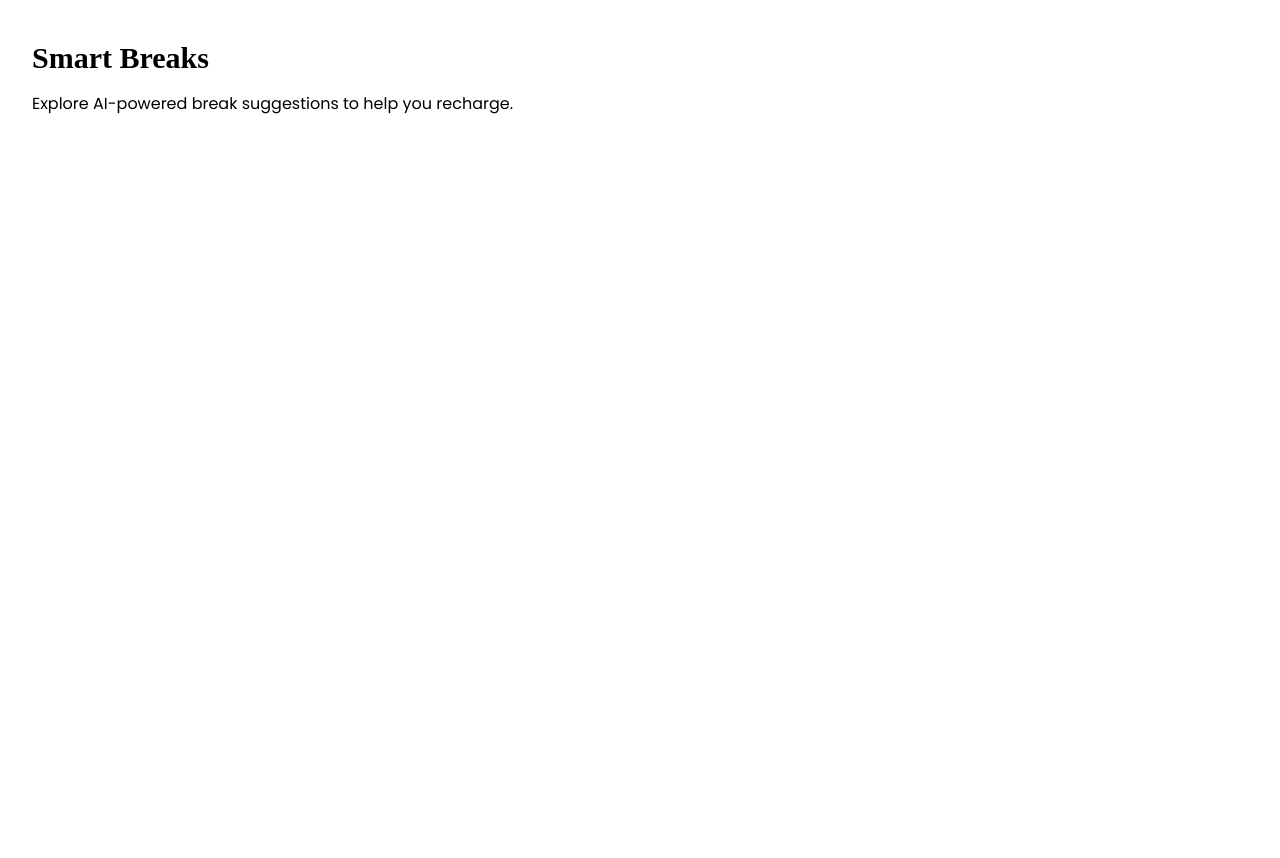
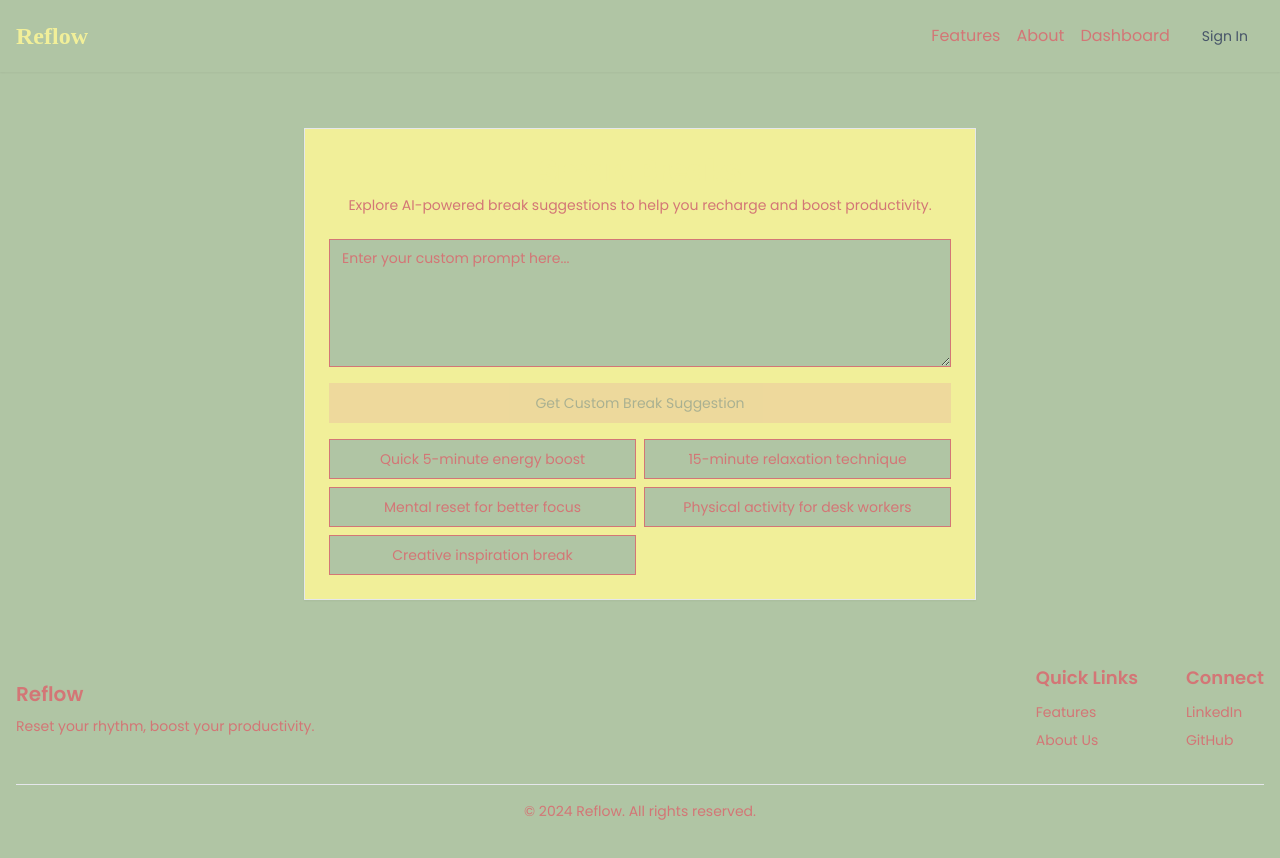
Before and after one commit to sahayvansh/reflow, a Next.js app: page /breaks in a window 1280 px wide. Shown: the top 858 px of the page. Before the commit the page ends 800 px from the top, so only its background shows below. Built offline with nearby package versions, Linux system fonts and the light colour scheme; no server answers; a web font is replaced by a local one.

Commit message:
started editing the breaks page

```diff
--- a/app/breaks/page.tsx
+++ b/app/breaks/page.tsx
@@ -1,8 +1,113 @@
+"use client";
+
+import React, { useState } from 'react';
+import { GoogleGenerativeAI } from "@google/generative-ai";
+import { Button } from "@/components/ui/button";
+import { Card, CardHeader, CardTitle, CardDescription, CardContent } from "@/components/ui/card";
+import { Textarea } from "@/components/ui/textarea";
+import { Loader2 } from "lucide-react";
+import Header from '@/components/Header';
+import Footer from '@/components/Footer';
+
+const apiKey = process.env.NEXT_PUBLIC_GEMINI_API_KEY;
+const genAI = new GoogleGenerativeAI(apiKey);
+
+const model = genAI.getGenerativeModel({
+  model: "gemini-1.5-pro",
+});
+
+const generationConfig = {
+  temperature: 0.7,
+  topP: 0.8,
+  topK: 40,
+  maxOutputTokens: 1024,
+};
+
+const presetPrompts = [
+  "Quick 5-minute energy boost",
+  "15-minute relaxation technique",
+  "Mental reset for better focus",
+  "Physical activity for desk workers",
+  "Creative inspiration break"
+];
+
 export default function BreaksPage() {
-    return (
-      <div className="container mx-auto mt-10">
-        <h1 className="text-3xl font-bold mb-4">Smart Breaks</h1>
-        <p>Explore AI-powered break suggestions to help you recharge.</p>
+  const [input, setInput] = useState("");
+  const [response, setResponse] = useState("");
+  const [isLoading, setIsLoading] = useState(false);
+
+  const handleSubmit = async (prompt: string) => {
+    setIsLoading(true);
+    try {
+      const chatSession = model.startChat({
+        generationConfig,
+        history: [],
+      });
+      const result = await chatSession.sendMessage(`As a productivity-focused AI assistant for the Reflow app, provide a specific and actionable break suggestion for the following prompt: "${prompt}". The suggestion should be concise, practical, and aimed at enhancing the user's productivity and well-being.`);
+      setResponse(result.response.text());
+    } catch (error) {
+      console.error("Error fetching response:", error);
+      setResponse("An error occurred while fetching the response.");
+    } finally {
+      setIsLoading(false);
+    }
+  };
+
+  return (
+    <div className="min-h-screen flex flex-col bg-background text-text bg-grain">
+      <Header />
+      <div className="container mx-auto mt-10 p-4 flex-grow">
+        <Card className="w-full max-w-2xl mx-auto bg-secondary">
+          <CardHeader>
+            <CardTitle className="text-3xl font-bold text-center text-secondary">Smart Breaks</CardTitle>
+            <CardDescription className="text-center text-text">Explore AI-powered break suggestions to help you recharge and boost productivity.</CardDescription>
+          </CardHeader>
+          <CardContent>
+            <div className="space-y-4">
+              <Textarea
+                placeholder="Enter your custom prompt here..."
+                value={input}
+                onChange={(e) => setInput(e.target.value)}
+                className="w-full h-32 bg-background text-text"
+              />
+              <Button
+                onClick={() => handleSubmit(input)}
+                className="w-full bg-accent text-slate-500 hover:bg-accent hover:text-white"
+                disabled={isLoading || !input}
+              >
+                {isLoading ? (
+                  <>
+                    <Loader2 className="mr-2 h-4 w-4 animate-spin" />
+                    Generating...
+                  </>
+                ) : (
+                  "Get Custom Break Suggestion"
+                )}
+              </Button>
+              <div className="grid grid-cols-2 gap-2">
+                {presetPrompts.map((prompt, index) => (
+                  <Button
+                    key={index}
+                    onClick={() => handleSubmit(prompt)}
+                    variant="outline"
+                    className="text-sm"
+                    disabled={isLoading}
+                  >
+                    {prompt}
+                  </Button>
+                ))}
+              </div>
+            </div>
+            {response && (
+              <div className="mt-6">
+                <h3 className="text-lg font-semibold mb-2 text-text">AI Suggestion:</h3>
+                <p className="bg-background p-4 rounded-md text-text">{response}</p>
+              </div>
+            )}
+          </CardContent>
+        </Card>
       </div>
-    );
-  }
+      <Footer />
+    </div>
+  );
+}
--- a/components/Footer.tsx
+++ b/components/Footer.tsx
@@ -14,15 +14,15 @@ const Footer: React.FC = () => {
             <div>
               <h3 className="text-lg font-semibold mb-2">Quick Links</h3>
               <ul className="space-y-1">
-                <li><Link href="/features" className="text-sm hover:text-accent">Features</Link></li>
-                <li><Link href="/about" className="text-sm hover:text-accent">About Us</Link></li>
+                <li><Link href="/features" className="text-sm hover:text-white">Features</Link></li>
+                <li><Link href="/about" className="text-sm hover:text-white">About Us</Link></li>
               </ul>
             </div>
             <div>
               <h3 className="text-lg font-semibold mb-2">Connect</h3>
               <ul className="space-y-1">
-                <li><a href="#" className="text-sm hover:text-accent">LinkedIn</a></li>
-                <li><a href="#" className="text-sm hover:text-accent">GitHub</a></li>
+                <li><a href="#" className="text-sm hover:text-white">LinkedIn</a></li>
+                <li><a href="#" className="text-sm hover:text-white">GitHub</a></li>
               </ul>
             </div>
           </div>
--- /dev/null
+++ b/components/ui/textarea.tsx
@@ -0,0 +1,24 @@
+import * as React from "react"
+
+import { cn } from "@/lib/utils"
+
+export interface TextareaProps
+  extends React.TextareaHTMLAttributes<HTMLTextAreaElement> {}
+
+const Textarea = React.forwardRef<HTMLTextAreaElement, TextareaProps>(
+  ({ className, ...props }, ref) => {
+    return (
+      <textarea
+        className={cn(
+          "flex min-h-[80px] w-full rounded-md border border-input bg-background px-3 py-2 text-sm ring-offset-background placeholder:text-muted-foreground focus-visible:outline-none focus-visible:ring-2 focus-visible:ring-ring focus-visible:ring-offset-2 disabled:cursor-not-allowed disabled:opacity-50",
+          className
+        )}
+        ref={ref}
+        {...props}
+      />
+    )
+  }
+)
+Textarea.displayName = "Textarea"
+
+export { Textarea }
--- a/package.json
+++ b/package.json
@@ -9,6 +9,7 @@
     "lint": "next lint"
   },
   "dependencies": {
+    "@google/generative-ai": "^0.14.1",
     "@radix-ui/react-slot": "^1.1.0",
     "class-variance-authority": "^0.7.0",
     "clsx": "^2.1.1",
```
Also changed, not shown: 1 other file (tests, documents, lock files or other folders).
